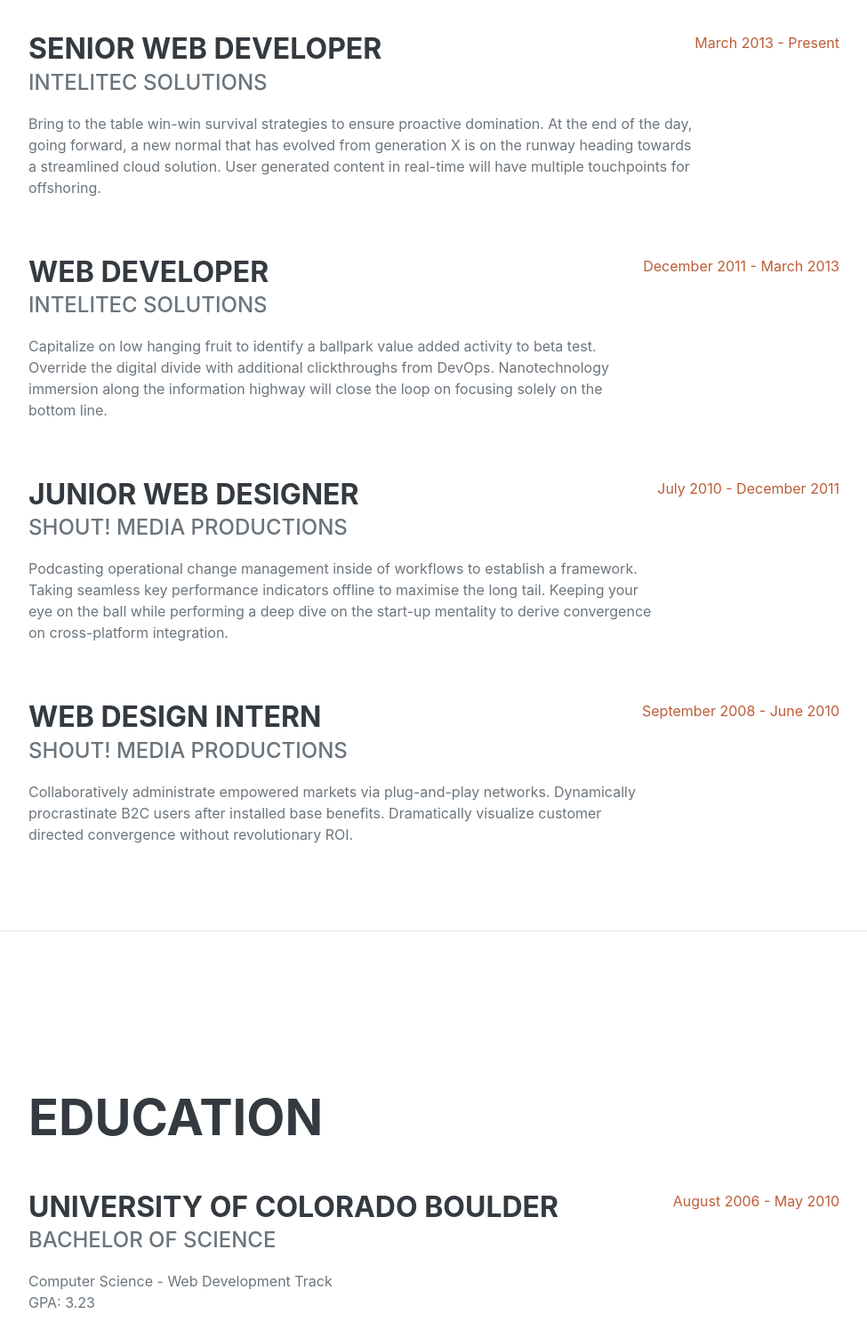
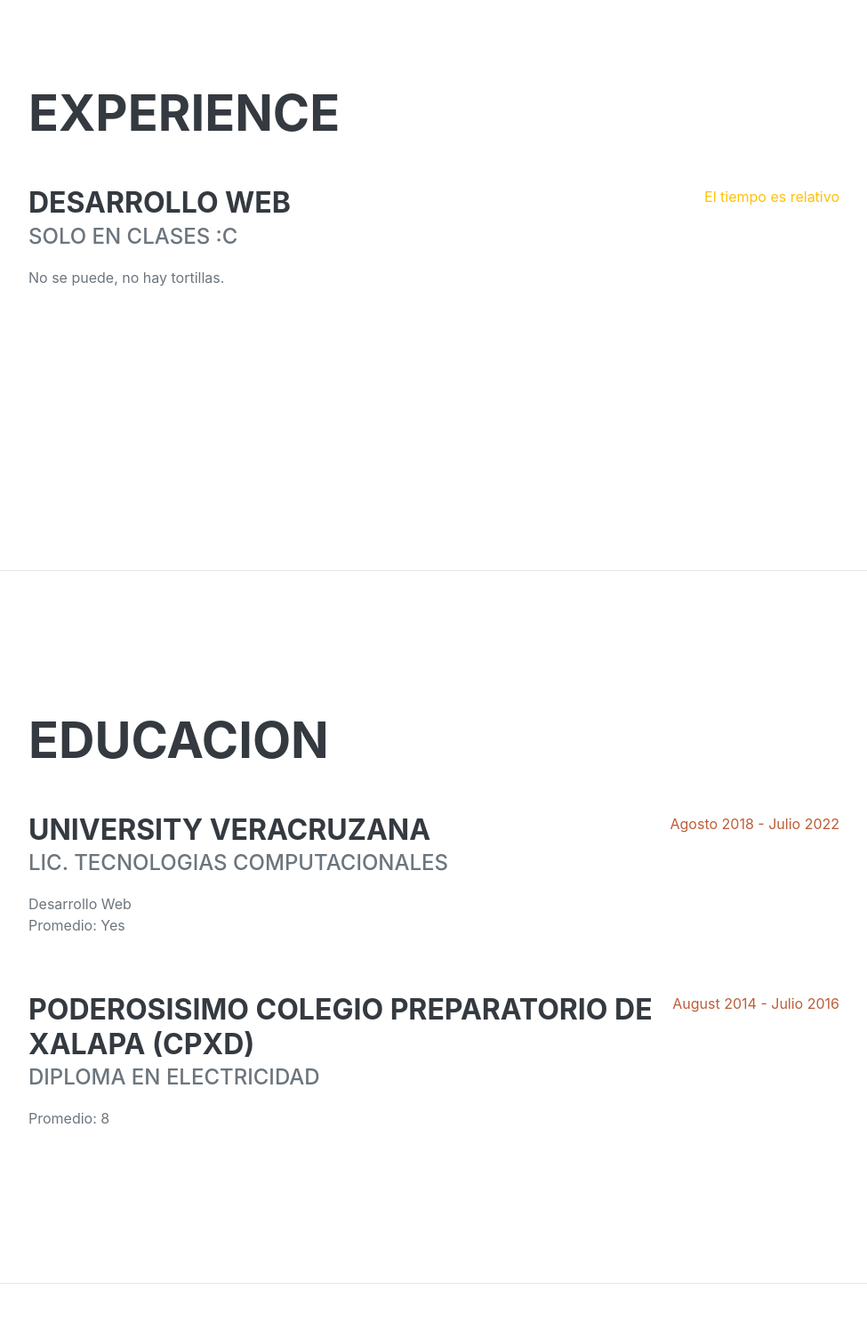
Before and after one commit to ManuelHRdg/SistemasWeb20-21, a plain HTML site: page Practica2/index.html in a window 1280 px wide. Shown: the part 960-2455 px from the top of the page at 89% size, without its empty margins (288-1263 px from the left). Drawn offline with nearby package versions, Linux system fonts and the light colour scheme; a web font is replaced by a local one.

Commit message:
index modificando algunas cosas

```diff
--- a/Practica2/index.html
+++ b/Practica2/index.html
@@ -25,12 +25,12 @@
             <button class="navbar-toggler" type="button" data-toggle="collapse" data-target="#navbarSupportedContent" aria-controls="navbarSupportedContent" aria-expanded="false" aria-label="Toggle navigation"><span class="navbar-toggler-icon"></span></button>
             <div class="collapse navbar-collapse" id="navbarSupportedContent">
                 <ul class="navbar-nav">
-                    <li class="nav-item"><a class="nav-link js-scroll-trigger" href="#about">About</a></li>
-                    <li class="nav-item"><a class="nav-link js-scroll-trigger" href="#experience">Experience</a></li>
-                    <li class="nav-item"><a class="nav-link js-scroll-trigger" href="#education">Education</a></li>
+                    <li class="nav-item"><a class="nav-link js-scroll-trigger" href="#about">Acerca de</a></li>
+                    <li class="nav-item"><a class="nav-link js-scroll-trigger" href="#experience">Experiencia</a></li>
+                    <li class="nav-item"><a class="nav-link js-scroll-trigger" href="#education">Educacion</a></li>
                     <li class="nav-item"><a class="nav-link js-scroll-trigger" href="#skills">Skills</a></li>
-                    <li class="nav-item"><a class="nav-link js-scroll-trigger" href="#interests">Interests</a></li>
-                    <li class="nav-item"><a class="nav-link js-scroll-trigger" href="#awards">Awards</a></li>
+                    <li class="nav-item"><a class="nav-link js-scroll-trigger" href="#interests">Intereses</a></li>
+                    <li class="nav-item"><a class="nav-link js-scroll-trigger" href="#awards">Premios</a></li>
                 </ul>
             </div>
         </nav>
@@ -44,10 +44,10 @@
                         <span class="text-info">Huerta</span>
                     </h1>
                     <div class="subheading mb-5">
-                        3542 Berry Street · Cheyenne Wells, CO 80810 · (317) 585-8468 ·
+                        1600 Pensylvannia Av. · D.C · (123) 456-7890 ·
                         <a href="mailto:name@email.com">name@email.com</a>
                     </div>
-                    <p class="lead mb-5">I am experienced in leveraging agile frameworks to provide a robust synopsis for high level overviews. Iterative approaches to corporate strategy foster collaborative thinking to further the overall value proposition.</p>
+                    <p class="lead mb-5">Tengo leve experiencia en algunos lenguajes, pero le doy sin miedo al éxito. Puro para arriba, aquí venimos a ganar.</p>
                     <div class="social-icons">
                         <a class="social-icon" href="#"><i class="fab fa-linkedin-in"></i></a>
                         <a class="social-icon" href="#"><i class="fab fa-github"></i></a>
@@ -63,12 +63,13 @@
                     <h2 class="mb-5">Experience</h2>
                     <div class="d-flex flex-column flex-md-row justify-content-between mb-5">
                         <div class="flex-grow-1">
-                            <h3 class="mb-0">Senior Web Developer</h3>
-                            <div class="subheading mb-3">Intelitec Solutions</div>
-                            <p>Bring to the table win-win survival strategies to ensure proactive domination. At the end of the day, going forward, a new normal that has evolved from generation X is on the runway heading towards a streamlined cloud solution. User generated content in real-time will have multiple touchpoints for offshoring.</p>
+                            <h3 class="mb-0">Desarrollo Web</h3>
+                            <div class="subheading mb-3">Solo en clases :c</div>
+                            <p>No se puede, no hay tortillas.</p>
                         </div>
-                        <div class="flex-shrink-0"><span class="text-primary">March 2013 - Present</span></div>
+                        <div class="flex-shrink-0"><span class="text-warning">El tiempo es relativo</span></div>
                     </div>
+                    <!--
                     <div class="d-flex flex-column flex-md-row justify-content-between mb-5">
                         <div class="flex-grow-1">
                             <h3 class="mb-0">Web Developer</h3>
@@ -93,29 +94,30 @@
                         </div>
                         <div class="flex-shrink-0"><span class="text-primary">September 2008 - June 2010</span></div>
                     </div>
+                -->
                 </div>
             </section>
             <hr class="m-0" />
             <!-- Education-->
             <section class="resume-section" id="education">
                 <div class="resume-section-content">
-                    <h2 class="mb-5">Education</h2>
+                    <h2 class="mb-5">Educacion</h2>
                     <div class="d-flex flex-column flex-md-row justify-content-between mb-5">
                         <div class="flex-grow-1">
-                            <h3 class="mb-0">University of Colorado Boulder</h3>
-                            <div class="subheading mb-3">Bachelor of Science</div>
-                            <div>Computer Science - Web Development Track</div>
-                            <p>GPA: 3.23</p>
+                            <h3 class="mb-0">University Veracruzana</h3>
+                            <div class="subheading mb-3">Lic. Tecnologias Computacionales</div>
+                            <div>Desarrollo Web</div>
+                            <p>Promedio: Yes</p>
                         </div>
-                        <div class="flex-shrink-0"><span class="text-primary">August 2006 - May 2010</span></div>
+                        <div class="flex-shrink-0"><span class="text-primary">Agosto 2018 - Julio 2022</span></div>
                     </div>
                     <div class="d-flex flex-column flex-md-row justify-content-between">
                         <div class="flex-grow-1">
-                            <h3 class="mb-0">James Buchanan High School</h3>
-                            <div class="subheading mb-3">Technology Magnet Program</div>
-                            <p>GPA: 3.56</p>
+                            <h3 class="mb-0">Poderosisimo Colegio Preparatorio de Xalapa (CPXD)</h3>
+                            <div class="subheading mb-3">Diploma en Electricidad</div>
+                            <p>Promedio: 8</p>
                         </div>
-                        <div class="flex-shrink-0"><span class="text-primary">August 2002 - May 2006</span></div>
+                        <div class="flex-shrink-0"><span class="text-primary">August 2014 - Julio 2016</span></div>
                     </div>
                 </div>
             </section>
@@ -124,7 +126,7 @@
             <section class="resume-section" id="skills">
                 <div class="resume-section-content">
                     <h2 class="mb-5">Skills</h2>
-                    <div class="subheading mb-3">Programming Languages & Tools</div>
+                    <div class="subheading mb-3">Lenguajes y Herramientas</div>
                     <ul class="list-inline dev-icons">
                         <li class="list-inline-item"><i class="fab fa-html5"></i></li>
                         <li class="list-inline-item"><i class="fab fa-css3-alt"></i></li>
@@ -165,12 +167,12 @@
             <section class="resume-section" id="interests">
                 <div class="resume-section-content">
                     <h2 class="mb-5">Interests</h2>
-                    <p>Apart from being a web developer, I enjoy most of my time being outdoors. In the winter, I am an avid skier and novice ice climber. During the warmer months here in Colorado, I enjoy mountain biking, free climbing, and kayaking.</p>
-                    <p class="mb-0">When forced indoors, I follow a number of sci-fi and fantasy genre movies and television shows, I am an aspiring chef, and I spend a large amount of my free time exploring the latest technology advancements in the front-end web development world.</p>
+                    <p>Me gusta probar cosas nuevas, jugar videojuegos y la programacion, soy fan de los retos y acertijos.</p>
+                    <p class="mb-0">En mis tiempos libres practico en la cocina para mejorar los platillos que conozco y aprender unos nuevos.</p>
                 </div>
             </section>
             <hr class="m-0" />
-            <!-- Awards-->
+            <!-- Awards
             <section class="resume-section" id="awards">
                 <div class="resume-section-content">
                     <h2 class="mb-5">Awards & Certifications</h2>
@@ -216,6 +218,7 @@
                     </ul>
                 </div>
             </section>
+        -->
         </div>
         <!-- Bootstrap core JS-->
         <script src="https://cdnjs.cloudflare.com/ajax/libs/jquery/3.5.1/jquery.min.js"></script>
```
